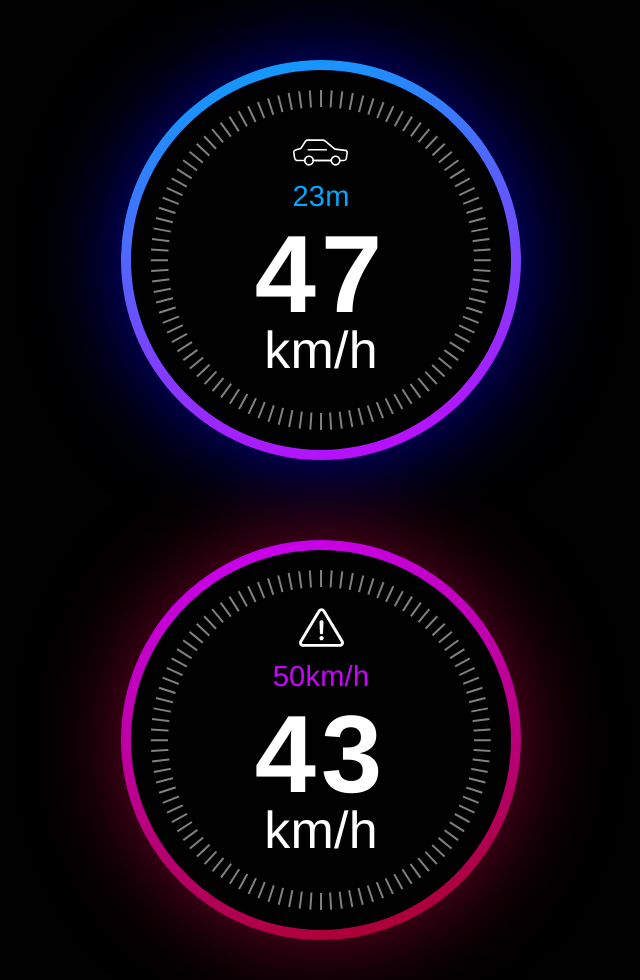
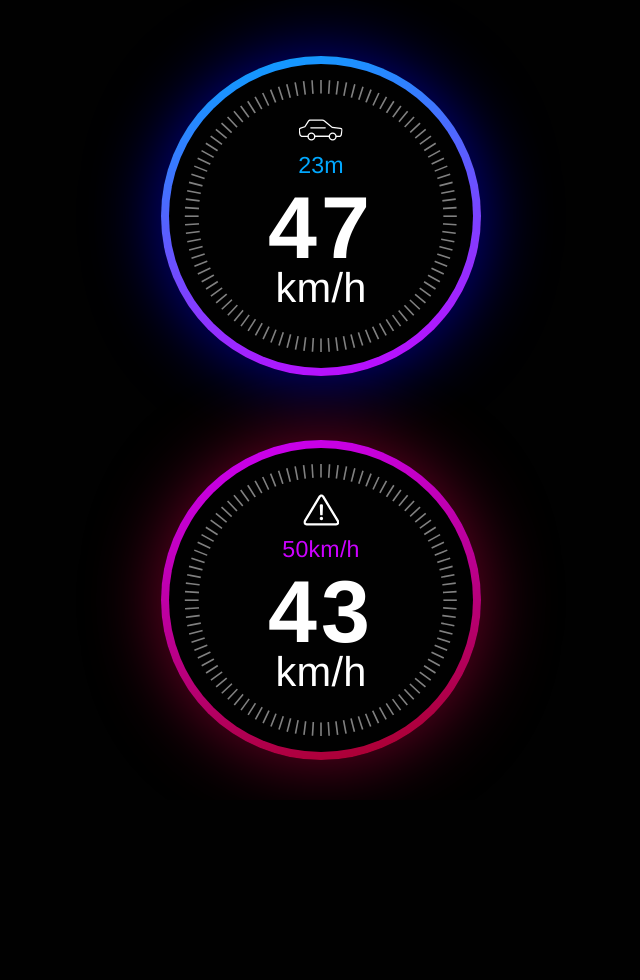
Before and after one commit to vmaraccini/TCC, a plain HTML site: page web/index.html in a window 1280 px wide. Shown: the whole page, without its empty margins (319-959 px from the left). After the commit the page ends 800 px from the top, so only its background shows below. Drawn offline with Linux system fonts and the light colour scheme.

Commit message:
Improve app scaling

```diff
--- a/web/css/style.css
+++ b/web/css/style.css
@@ -9,7 +9,8 @@
 html, body {
   margin: 0;
   padding: 0;
-  min-height: 100vh;
+  width:  100%;
+  height: 100%;
   background: #010101;
   display: flex;
   justify-content: center;
--- a/web/index.html
+++ b/web/index.html
@@ -13,6 +13,7 @@
 
 <body>
 
+<div id="content">
 <div class="table">
   <div class="table-cell">
     <div id="main" class="speedometer">
@@ -62,8 +63,7 @@
     </div>
   </div>
 
-
-
+</div>
 </div>
   <script src='js/jquery-3.1.1.min.js'></script>
 <script src='js/TweenMax.min.js'></script>
--- a/web/js/index.js
+++ b/web/js/index.js
@@ -76,7 +76,26 @@ function load() {
       load();
     }, 1500);
 
+    fitToScreen()
+
   });
+
+ $(window).resize(fitToScreen);
+
+ function fitToScreen() {
+      var win = $(window);
+
+      // scale = 1 means the diameter will be 400px
+      // a panel should fit to the screen width with some margin
+      // both panels should fit to the screen height with some margin
+      var scale = Math.min(
+        win.width() / 400 / 1.2,
+        win.height() / 800 / 1.25);
+
+      TweenMax.to($("body"), 0.4, {
+        scale: scale
+      })
+}
 
   function makeRadial(options) {
     if (options && options.el) {
```
